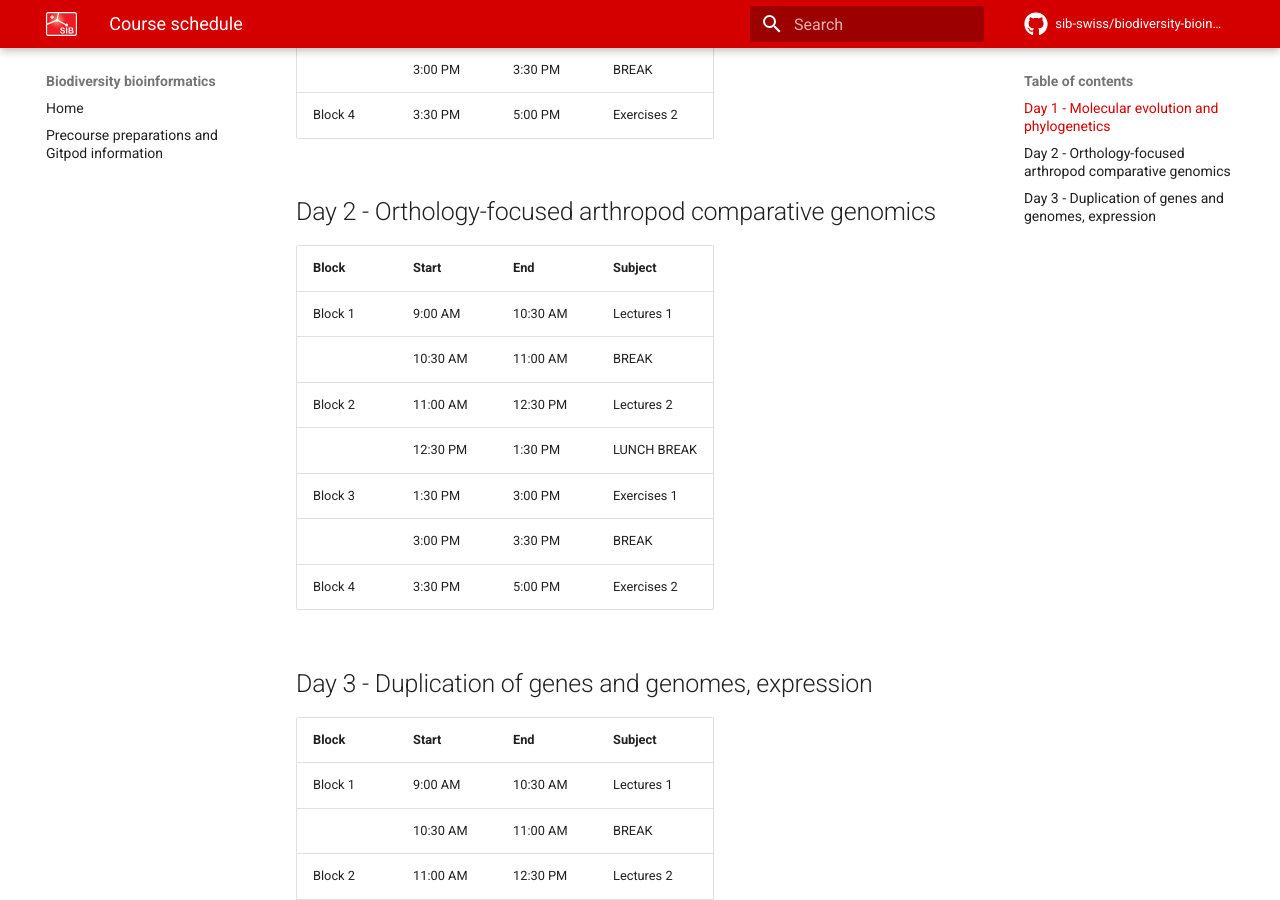
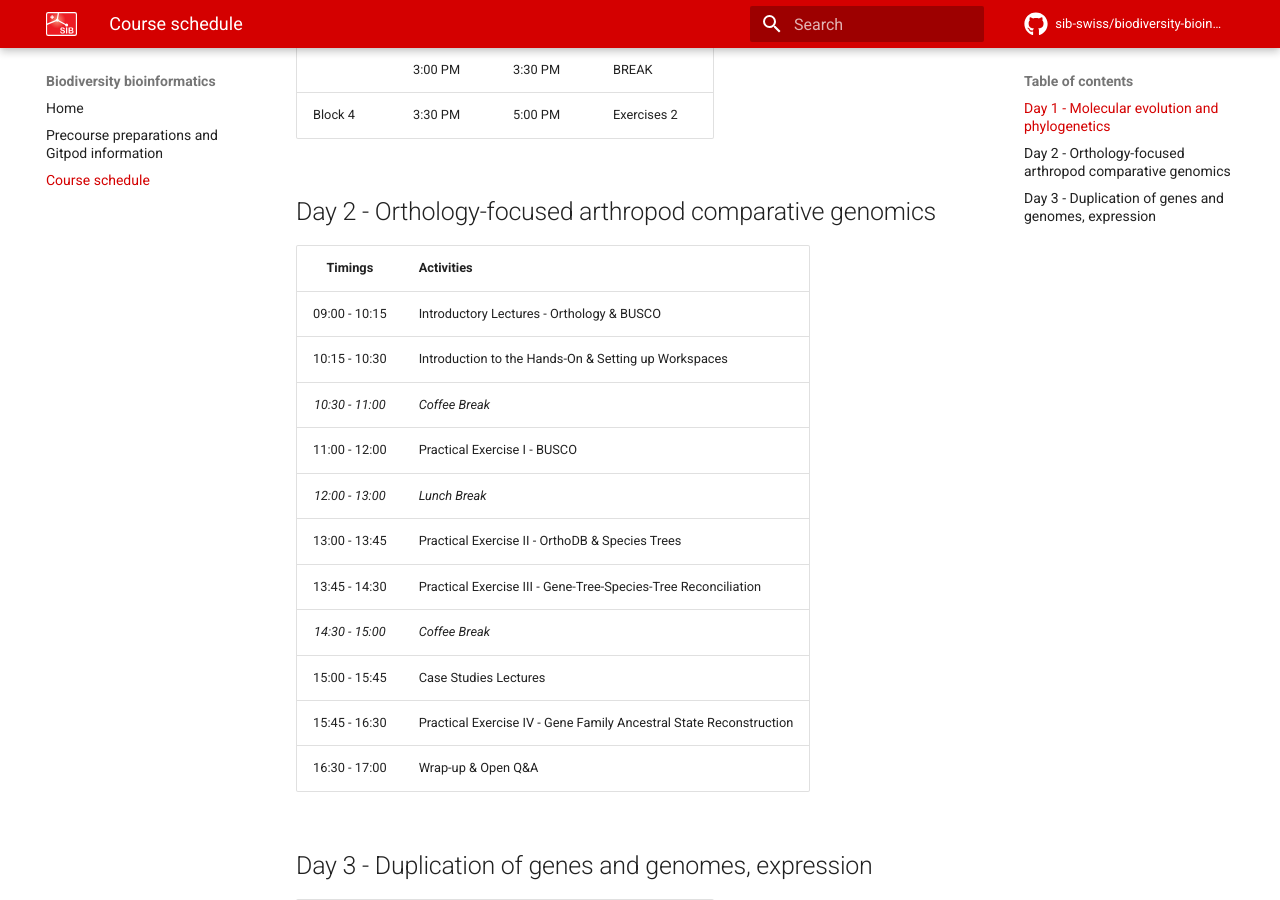
Before and after one commit to sib-swiss/biodiversity-bioinformatics, an MkDocs documentation site: the page built from docs/course_schedule.md, in a window 1280 px wide and 900 px high, scrolled down 853 px. Built offline with MkDocs 1.6.1 and Material for MkDocs 9.7.7, drawn with Linux system fonts in a browser that asks for light colours; comment, search, counter and statistics services are not loaded; the version menu is left out.

Commit message:
Adds Day2 schedule

```diff
--- a/docs/course_schedule.md
+++ b/docs/course_schedule.md
@@ -22,15 +22,19 @@
 
 ## Day 2 - Orthology-focused arthropod comparative genomics
 
-| Block   	| Start    	| End      	| Subject     	|
-|---------	|----------	|----------	|-------------	|
-| Block 1 	| 9:00 AM  	| 10:30 AM 	| Lectures 1  	|
-|         	| 10:30 AM 	| 11:00 AM 	| BREAK       	|
-| Block 2 	| 11:00 AM 	| 12:30 PM 	| Lectures 2  	|
-|         	| 12:30 PM 	| 1:30 PM  	| LUNCH BREAK 	|
-| Block 3 	| 1:30 PM  	| 3:00 PM  	| Exercises 1 	|
-|         	| 3:00 PM  	| 3:30 PM  	| BREAK       	|
-| Block 4 	| 3:30 PM  	| 5:00 PM  	| Exercises 2 	|
+|   **Timings**   	| **Activities**                                                     	|
+|:---------------:	|--------------------------------------------------------------------	|
+|  09:00 - 10:15  	| Introductory Lectures - Orthology & BUSCO                          	|
+|  10:15 - 10:30  	| Introduction to the Hands-On & Setting up Workspaces               	|
+| _10:30 - 11:00_ 	| _Coffee Break_                                                     	|
+|  11:00 - 12:00  	| Practical Exercise I - BUSCO                                       	|
+| _12:00 - 13:00_ 	| _Lunch Break_                                                      	|
+|  13:00 - 13:45  	| Practical Exercise II - OrthoDB & Species Trees                    	|
+|  13:45 - 14:30  	| Practical Exercise III - Gene-Tree-Species-Tree Reconciliation     	|
+| _14:30 - 15:00_ 	| _Coffee Break_                                                     	|
+|  15:00 - 15:45  	| Case Studies Lectures                                              	|
+|  15:45 - 16:30  	| Practical Exercise IV - Gene Family Ancestral State Reconstruction 	|
+|  16:30 - 17:00  	| Wrap-up & Open Q&A                                                 	|
 
 ## Day 3 - Duplication of genes and genomes, expression
 
--- a/mkdocs.yml
+++ b/mkdocs.yml
@@ -2,7 +2,7 @@ site_name: Biodiversity bioinformatics
 nav:
     - Home: index.md
     - Precourse preparations and Gitpod information: precourse.md
-    # - Course schedule: course_schedule.md
+    - Course schedule: course_schedule.md
     # - Day 1 - Introduction to molecular evolution & phylogenetics:
     #   # - Introduction to containers: course_material/day1/introduction_containers.md
     # - Day 2 - Orthology-focused arthropod comparative genomics:
```
